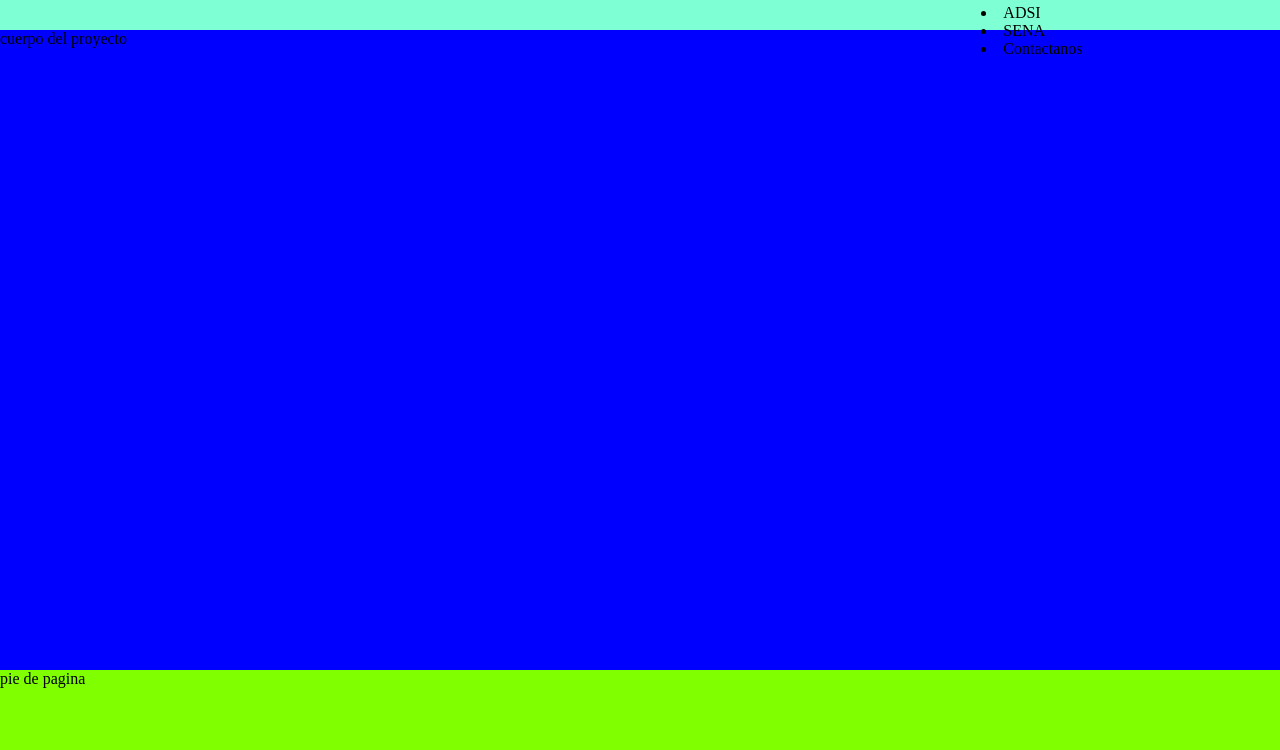
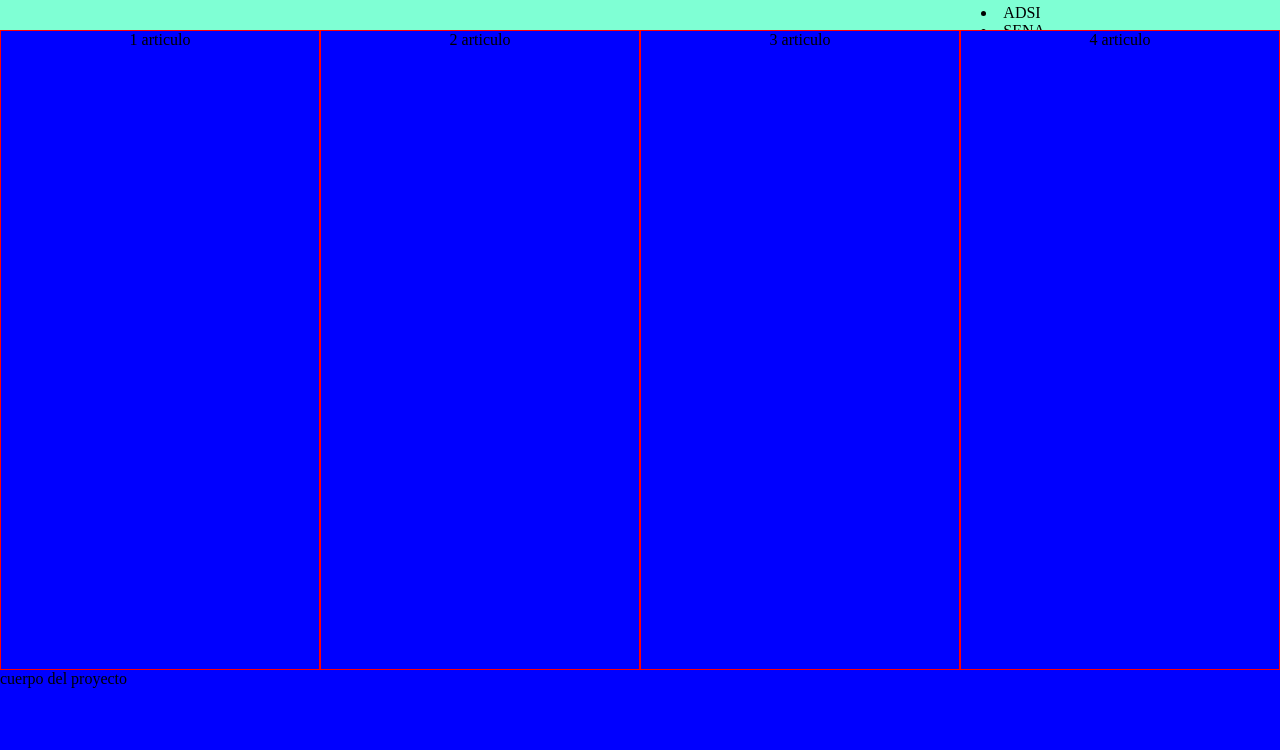
Before and after one commit to RichardGomezz/web2452439, a plain HTML site: page index.html in a window 1280 px wide. Shown: the part 50-800 px from the top of the page. Drawn offline with Linux system fonts and the light colour scheme.

Commit message:
li nuevos

```diff
--- a/index.html
+++ b/index.html
@@ -24,6 +24,12 @@
     </nav>
 
     </header>
+    <main>
+        <article>1 articulo</article>
+        <article>2 articulo</article>
+        <article>3 articulo</article>
+        <article>4 articulo</article>
+    </main>
     <main>cuerpo del proyecto</main>
     <footer>pie de pagina</footer>
 </body>
--- a/styles/styles.css
+++ b/styles/styles.css
@@ -15,6 +15,7 @@ header{
 main{
     background-color: blue;
     height: 80vh;
+    display: flex;
 
 }
 footer{
@@ -22,3 +23,9 @@ background-color: chartreuse;
 height: 10vh;
 
 }
+article{
+    border: 1px solid red;
+    background-color: blue;
+    width: 25%;
+    text-align: center;
+}
```
